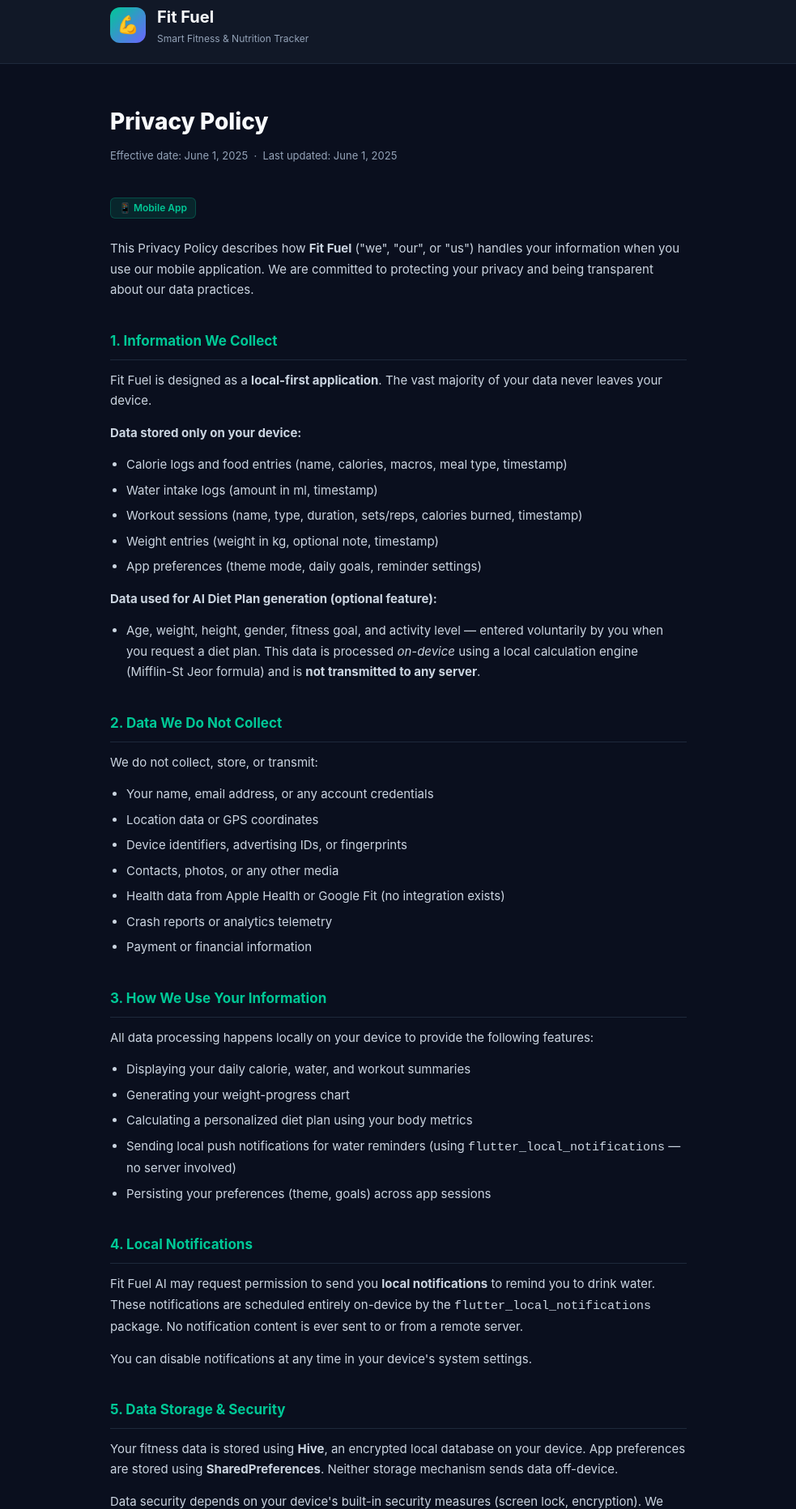
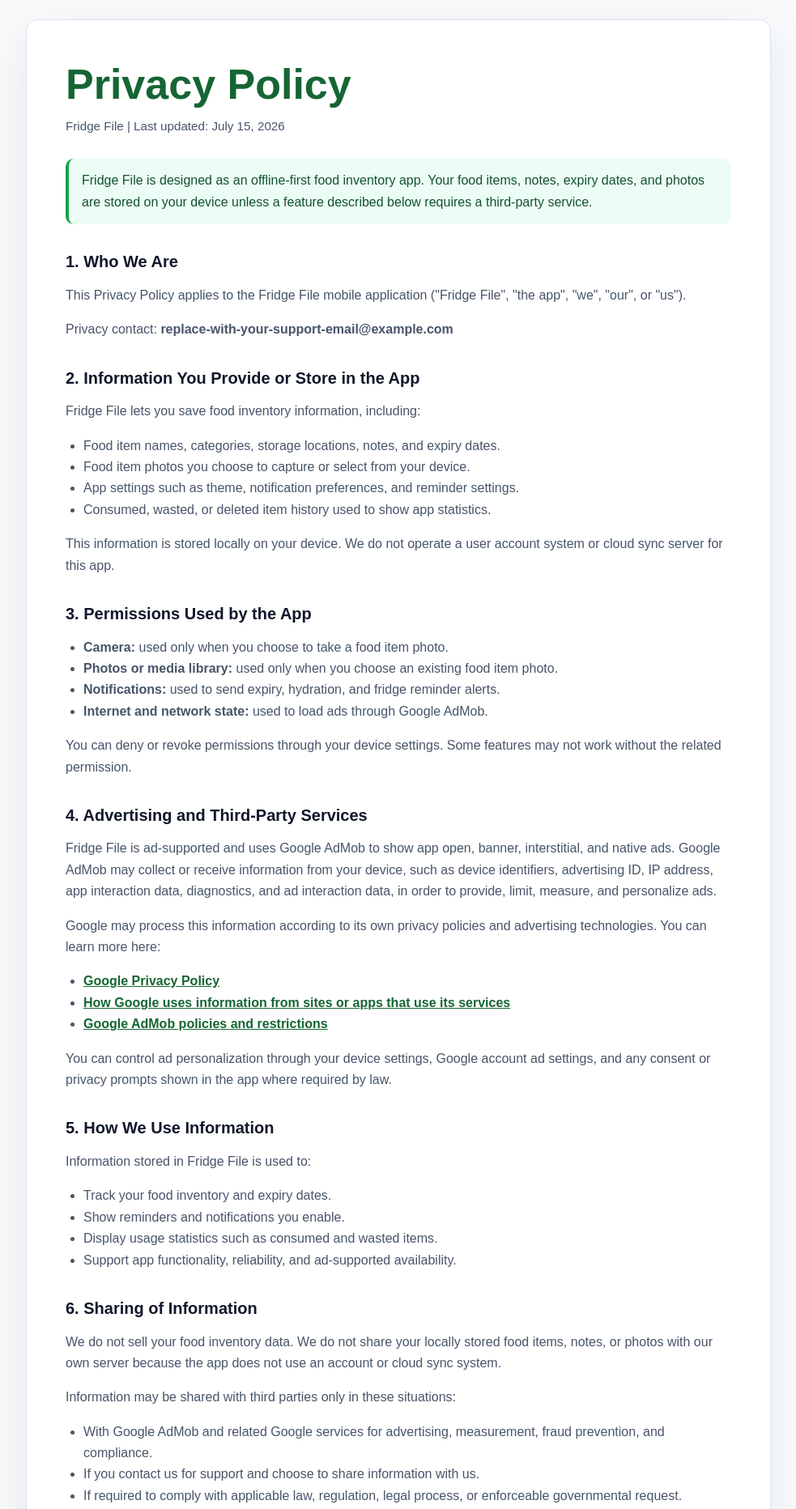
Before and after one commit to souravshuvo/fridgefile, a plain HTML site: page index.html in a window 1280 px wide. Shown: the part 16-1880 px from the top of the page at 81% size, without its empty margins (148-1131 px from the left). Drawn offline with Linux system fonts and the light colour scheme.

Commit message:
Update index.html

```diff
--- a/index.html
+++ b/index.html
@@ -1,250 +1,244 @@
-<!DOCTYPE html>
+<!doctype html>
 <html lang="en">
 <head>
-<meta charset="UTF-8">
-<meta name="viewport" content="width=device-width, initial-scale=1.0">
-<title>Privacy Policy – Fit Fuel</title>
+  <meta charset="utf-8">
+  <meta name="viewport" content="width=device-width, initial-scale=1">
+  <title>Privacy Policy | Fridge File</title>
+  <meta name="description" content="Privacy Policy for the Fridge File mobile app.">
   <style>
     :root {
-    --primary: #00C896;
-    --bg: #0A0F1E;
-    --surface: #111827;
-    --border: #1E293B;
-    --text: #F8FAFC;
-    --muted: #94A3B8;
-    --accent: #6C63FF;
+      color-scheme: light;
+      --bg: #f8fafc;
+      --card: #ffffff;
+      --text: #0f172a;
+      --muted: #475569;
+      --border: #dbe3ef;
+      --brand: #16a34a;
+      --brand-dark: #166534;
     }
-  * { margin: 0; padding: 0; box-sizing: border-box; }
+
+    * {
+      box-sizing: border-box;
+    }
+
     body {
+      margin: 0;
       background: var(--bg);
       color: var(--text);
-    font-family: -apple-system, BlinkMacSystemFont, 'Segoe UI', Roboto, sans-serif;
-    font-size: 15px;
-    line-height: 1.7;
+      font-family: Arial, Helvetica, sans-serif;
+      line-height: 1.65;
     }
-  header {
-    background: var(--surface);
-    border-bottom: 1px solid var(--border);
-    padding: 20px 0;
-  }
-  .header-inner {
-    max-width: 760px;
-    margin: 0 auto;
-    padding: 0 24px;
-    display: flex;
-    align-items: center;
-    gap: 14px;
-  }
-  .logo {
-    width: 44px; height: 44px;
-    background: linear-gradient(135deg, #00C896, #6C63FF);
-    border-radius: 12px;
-    display: flex; align-items: center; justify-content: center;
-    font-size: 22px;
-  }
-  .app-name { font-size: 20px; font-weight: 700; }
-  .app-sub  { font-size: 12px; color: var(--muted); }
+
     main {
-    max-width: 760px;
-    margin: 48px auto;
-    padding: 0 24px 80px;
-  }
-  h1 { font-size: 28px; font-weight: 800; margin-bottom: 6px; }
-  .meta { color: var(--muted); font-size: 13px; margin-bottom: 40px; }
-  h2 {
-    font-size: 17px; font-weight: 700;
-    color: var(--primary);
-    margin: 36px 0 12px;
-    padding-bottom: 8px;
-    border-bottom: 1px solid var(--border);
-  }
-  p  { color: #CBD5E1; margin-bottom: 14px; }
-  ul { color: #CBD5E1; padding-left: 20px; margin-bottom: 14px; }
-  li { margin-bottom: 6px; }
-  a  { color: var(--primary); text-decoration: none; }
-  a:hover { text-decoration: underline; }
-  .badge {
-    display: inline-block;
-    background: rgba(0,200,150,.12);
-    color: var(--primary);
-    border: 1px solid rgba(0,200,150,.25);
-    border-radius: 6px;
-    font-size: 12px; font-weight: 600;
-    padding: 2px 10px;
-    margin-bottom: 24px;
-  }
-  .card {
-    background: var(--surface);
+      width: min(920px, calc(100% - 32px));
+      margin: 40px auto;
+      background: var(--card);
       border: 1px solid var(--border);
       border-radius: 14px;
-    padding: 20px 24px;
-    margin: 20px 0;
+      padding: clamp(24px, 5vw, 48px);
+      box-shadow: 0 18px 60px rgba(15, 23, 42, 0.08);
     }
-  .card p { margin: 0; }
+
+    h1,
+    h2 {
+      line-height: 1.2;
+    }
+
+    h1 {
+      margin: 0 0 8px;
+      font-size: clamp(2rem, 5vw, 3.25rem);
+      color: var(--brand-dark);
+    }
+
+    h2 {
+      margin-top: 34px;
+      font-size: 1.25rem;
+    }
+
+    p,
+    li {
+      color: var(--muted);
+    }
+
+    a {
+      color: var(--brand-dark);
+      font-weight: 700;
+    }
+
+    .meta {
+      margin: 0 0 28px;
+      color: var(--muted);
+      font-size: 0.95rem;
+    }
+
+    .notice {
+      padding: 14px 16px;
+      border-left: 4px solid var(--brand);
+      background: #ecfdf5;
+      border-radius: 10px;
+      color: #14532d;
+    }
+
+    ul {
+      padding-left: 22px;
+    }
+
     footer {
-    text-align: center;
+      margin-top: 40px;
+      padding-top: 18px;
+      border-top: 1px solid var(--border);
       color: var(--muted);
-    font-size: 12px;
-    border-top: 1px solid var(--border);
-    padding: 24px;
-    margin-top: 60px;
+      font-size: 0.9rem;
     }
   </style>
 </head>
 <body>
-
-<header>
-  <div class="header-inner">
-    <div class="logo">💪</div>
-    <div>
-      <div class="app-name">Fit Fuel</div>
-      <div class="app-sub">Smart Fitness & Nutrition Tracker</div>
-    </div>
-  </div>
-</header>
-
   <main>
     <h1>Privacy Policy</h1>
-  <p class="meta">Effective date: June 1, 2025 &nbsp;·&nbsp; Last updated: June 1, 2025</p>
-  <span class="badge">📱 Mobile App</span>
+    <p class="meta">Fridge File | Last updated: July 15, 2026</p>
 
-  <p>
-    This Privacy Policy describes how <strong>Fit Fuel</strong> ("we", "our", or "us")
-    handles your information when you use our mobile application. We are committed to
-    protecting your privacy and being transparent about our data practices.
+    <p class="notice">
+      Fridge File is designed as an offline-first food inventory app. Your food
+      items, notes, expiry dates, and photos are stored on your device unless a
+      feature described below requires a third-party service.
     </p>
 
-  <!-- 1 -->
-  <h2>1. Information We Collect</h2>
-  <p>Fit Fuel is designed as a <strong>local-first application</strong>. The vast majority
-  of your data never leaves your device.</p>
-  <p><strong>Data stored only on your device:</strong></p>
+    <h2>1. Who We Are</h2>
+    <p>
+      This Privacy Policy applies to the Fridge File mobile application
+      ("Fridge File", "the app", "we", "our", or "us").
+    </p>
+    <p>
+      Privacy contact: <strong>replace-with-your-support-email@example.com</strong>
+    </p>
+
+    <h2>2. Information You Provide or Store in the App</h2>
+    <p>Fridge File lets you save food inventory information, including:</p>
     <ul>
-    <li>Calorie logs and food entries (name, calories, macros, meal type, timestamp)</li>
-    <li>Water intake logs (amount in ml, timestamp)</li>
-    <li>Workout sessions (name, type, duration, sets/reps, calories burned, timestamp)</li>
-    <li>Weight entries (weight in kg, optional note, timestamp)</li>
-    <li>App preferences (theme mode, daily goals, reminder settings)</li>
+      <li>Food item names, categories, storage locations, notes, and expiry dates.</li>
+      <li>Food item photos you choose to capture or select from your device.</li>
+      <li>App settings such as theme, notification preferences, and reminder settings.</li>
+      <li>Consumed, wasted, or deleted item history used to show app statistics.</li>
     </ul>
-  <p><strong>Data used for AI Diet Plan generation (optional feature):</strong></p>
+    <p>
+      This information is stored locally on your device. We do not operate a
+      user account system or cloud sync server for this app.
+    </p>
+
+    <h2>3. Permissions Used by the App</h2>
     <ul>
-    <li>Age, weight, height, gender, fitness goal, and activity level — entered
-        voluntarily by you when you request a diet plan. This data is processed
-        <em>on-device</em> using a local calculation engine (Mifflin-St Jeor formula)
-        and is <strong>not transmitted to any server</strong>.</li>
+      <li><strong>Camera:</strong> used only when you choose to take a food item photo.</li>
+      <li><strong>Photos or media library:</strong> used only when you choose an existing food item photo.</li>
+      <li><strong>Notifications:</strong> used to send expiry, hydration, and fridge reminder alerts.</li>
+      <li><strong>Internet and network state:</strong> used to load ads through Google AdMob.</li>
+    </ul>
+    <p>
+      You can deny or revoke permissions through your device settings. Some
+      features may not work without the related permission.
+    </p>
+
+    <h2>4. Advertising and Third-Party Services</h2>
+    <p>
+      Fridge File is ad-supported and uses Google AdMob to show app open,
+      banner, interstitial, and native ads. Google AdMob may collect or receive
+      information from your device, such as device identifiers, advertising ID,
+      IP address, app interaction data, diagnostics, and ad interaction data, in
+      order to provide, limit, measure, and personalize ads.
+    </p>
+    <p>
+      Google may process this information according to its own privacy policies
+      and advertising technologies. You can learn more here:
+    </p>
+    <ul>
+      <li><a href="https://policies.google.com/privacy" rel="noopener">Google Privacy Policy</a></li>
+      <li><a href="https://policies.google.com/technologies/partner-sites" rel="noopener">How Google uses information from sites or apps that use its services</a></li>
+      <li><a href="https://support.google.com/admob/answer/6128543" rel="noopener">Google AdMob policies and restrictions</a></li>
+    </ul>
+    <p>
+      You can control ad personalization through your device settings, Google
+      account ad settings, and any consent or privacy prompts shown in the app
+      where required by law.
+    </p>
+
+    <h2>5. How We Use Information</h2>
+    <p>Information stored in Fridge File is used to:</p>
+    <ul>
+      <li>Track your food inventory and expiry dates.</li>
+      <li>Show reminders and notifications you enable.</li>
+      <li>Display usage statistics such as consumed and wasted items.</li>
+      <li>Support app functionality, reliability, and ad-supported availability.</li>
     </ul>
 
-  <!-- 2 -->
-  <h2>2. Data We Do Not Collect</h2>
-  <p>We do not collect, store, or transmit:</p>
+    <h2>6. Sharing of Information</h2>
+    <p>
+      We do not sell your food inventory data. We do not share your locally
+      stored food items, notes, or photos with our own server because the app
+      does not use an account or cloud sync system.
+    </p>
+    <p>
+      Information may be shared with third parties only in these situations:
+    </p>
     <ul>
-    <li>Your name, email address, or any account credentials</li>
-    <li>Location data or GPS coordinates</li>
-    <li>Device identifiers, advertising IDs, or fingerprints</li>
-    <li>Contacts, photos, or any other media</li>
-    <li>Health data from Apple Health or Google Fit (no integration exists)</li>
-    <li>Crash reports or analytics telemetry</li>
-    <li>Payment or financial information</li>
+      <li>With Google AdMob and related Google services for advertising, measurement, fraud prevention, and compliance.</li>
+      <li>If you contact us for support and choose to share information with us.</li>
+      <li>If required to comply with applicable law, regulation, legal process, or enforceable governmental request.</li>
     </ul>
 
-  <!-- 3 -->
-  <h2>3. How We Use Your Information</h2>
-  <p>All data processing happens locally on your device to provide the following features:</p>
+    <h2>7. Data Retention and Deletion</h2>
+    <p>
+      Food inventory data and photos remain on your device until you delete the
+      item, remove the photo, clear app data, or uninstall the app. Notification
+      reminders remain scheduled until they fire, are canceled by the app, or
+      are removed by the operating system.
+    </p>
+    <p>
+      Because Fridge File does not currently provide user accounts or cloud
+      storage, deleting the app or clearing its local data removes the app data
+      stored on your device. Data processed by Google AdMob is handled according
+      to Google's policies and retention practices.
+    </p>
+
+    <h2>8. Security</h2>
+    <p>
+      Fridge File stores app data locally using platform storage. No method of
+      storage or transmission is completely secure, but the app is designed to
+      limit data collection and avoid sending your food inventory to our own
+      servers.
+    </p>
+
+    <h2>9. Children's Privacy</h2>
+    <p>
+      Fridge File is not directed to children under 13. We do not knowingly
+      collect personal information from children. If you believe a child has
+      provided personal information, contact us so we can take appropriate
+      action.
+    </p>
+
+    <h2>10. Your Choices</h2>
     <ul>
-    <li>Displaying your daily calorie, water, and workout summaries</li>
-    <li>Generating your weight-progress chart</li>
-    <li>Calculating a personalized diet plan using your body metrics</li>
-    <li>Sending local push notifications for water reminders (using
-        <code>flutter_local_notifications</code> — no server involved)</li>
-    <li>Persisting your preferences (theme, goals) across app sessions</li>
+      <li>You can delete food items, notes, and photos inside the app.</li>
+      <li>You can clear all local app data or uninstall the app from your device settings.</li>
+      <li>You can turn notifications, camera access, and photo access on or off in device settings.</li>
+      <li>You can manage ad personalization through Android, Google, or regional consent settings where available.</li>
     </ul>
 
-  <!-- 4 -->
-  <h2>4. Local Notifications</h2>
+    <h2>11. Changes to This Policy</h2>
     <p>
-    Fit Fuel AI may request permission to send you <strong>local notifications</strong> to
-    remind you to drink water. These notifications are scheduled entirely on-device by the
-    <code>flutter_local_notifications</code> package. No notification content is ever sent
-    to or from a remote server.
-  </p>
-  <p>You can disable notifications at any time in your device's system settings.</p>
-
-  <!-- 5 -->
-  <h2>5. Data Storage & Security</h2>
-  <p>
-    Your fitness data is stored using <strong>Hive</strong>, an encrypted local database
-    on your device. App preferences are stored using
-    <strong>SharedPreferences</strong>. Neither storage mechanism sends data off-device.
-  </p>
-  <p>
-    Data security depends on your device's built-in security measures (screen lock,
-    encryption). We recommend keeping your device up-to-date and protected with a PIN
-    or biometric lock.
+      We may update this Privacy Policy from time to time. When we make changes,
+      we will update the "Last updated" date above. Continued use of the app
+      after an update means you accept the revised policy.
     </p>
 
-  <!-- 6 -->
-  <h2>6. Third-Party Services</h2>
+    <h2>12. Contact Us</h2>
     <p>
-    Fit Fuel does not currently integrate any third-party analytics, advertising, or
-    crash-reporting SDKs. The only external resources loaded at runtime are
-    <strong>Google Fonts</strong> (typography), which may result in a network request to
-    Google's CDN on first launch to download the font files. After initial download,
-    fonts are cached locally. For details on Google's data practices, see
-    <a href="https://policies.google.com/privacy" target="_blank">Google's Privacy Policy</a>.
+      For privacy questions, requests, or concerns, contact us at:
+      <strong>shuvo4727@gmail.com</strong>.
     </p>
 
-  <!-- 7 -->
-  <h2>7. Children's Privacy</h2>
-  <p>
-    Fit Fuel is not directed at children under the age of 13 (or 16 in the European
-    Economic Area). We do not knowingly collect personal information from children.
-    If you believe a child has provided us with personal data, please contact us and
-    we will take steps to delete that information.
-  </p>
-
-  <!-- 8 -->
-  <h2>8. Your Rights</h2>
-  <p>Because all data is stored locally on your device, you have full control:</p>
-  <ul>
-    <li><strong>Access:</strong> All your data is visible within the app at all times.</li>
-    <li><strong>Deletion:</strong> Uninstalling the app permanently deletes all locally
-        stored data. Individual entries can also be deleted inside the app.</li>
-    <li><strong>Portability:</strong> No data export feature is currently offered, as
-        no data is stored on our servers.</li>
-  </ul>
-  <p>
-    If you are a resident of the European Economic Area (EEA) or California and believe
-    you have additional rights under GDPR or CCPA, please contact us. Given that we
-    collect no personal data on our servers, most regulatory obligations do not apply,
-    but we are happy to assist with any questions.
-  </p>
-
-  <!-- 9 -->
-  <h2>9. Changes to This Policy</h2>
-  <p>
-    We may update this Privacy Policy from time to time. When we do, we will update the
-    "Last updated" date at the top of this page. For significant changes, we will post
-    a notice within the app. Continued use of Fit Fuel after changes are posted
-    constitutes your acceptance of the updated policy.
-  </p>
-
-  <!-- 10 -->
-  <h2>10. Contact Us</h2>
-  <div class="card">
-    <p>
-      If you have any questions, concerns, or requests regarding this Privacy Policy,
-      please contact us at:<br><br>
-      📧 <a href="mailto:shuvo4727@gmail.com">shuvo4727@gmail.com</a><br>
-    </p>
-  </div>
-
+    <footer>
+      This page is provided for Fridge File and should be hosted at a public,
+      non-PDF URL for app store and ad platform review.
+    </footer>
   </main>
-
-<footer>
-  &copy; 2026 Fit Fuel. All rights reserved.
-  &nbsp;·&nbsp;
-  <a href="#">Back to top ↑</a>
-</footer>
-
 </body>
 </html>
```
Lines whose indentation alone changed are shown as unchanged.
